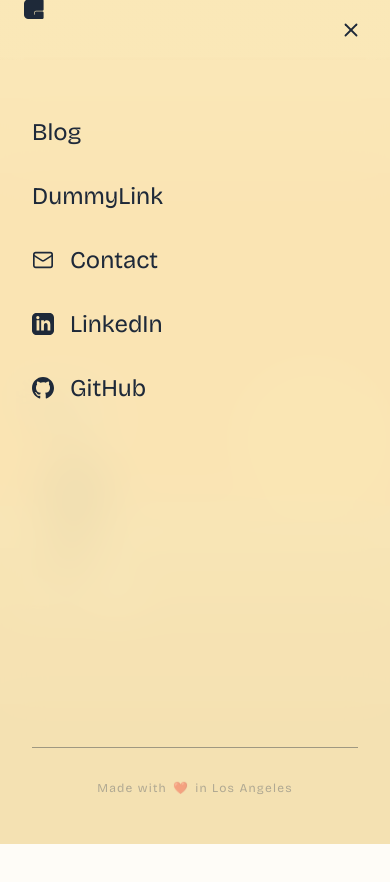
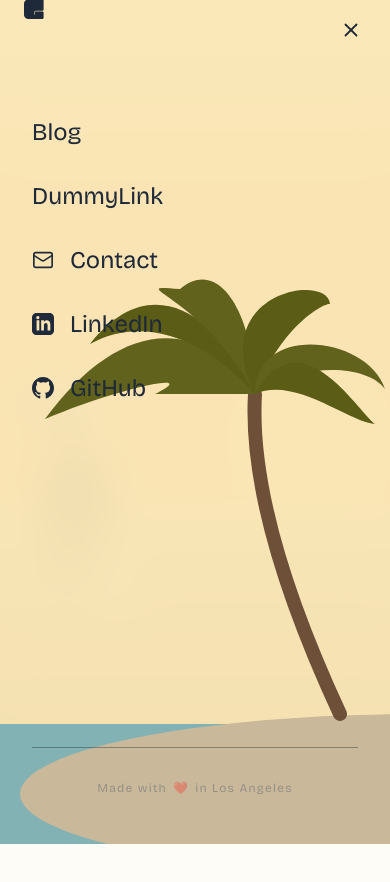
Before and after one commit to pricklywiggles/gustavo.is, a Next.js app: page / in a window 390 px wide. Both pictures are taken after a click on the button "Open menu". Shown: the top 882 px of the page. Built offline with nearby package versions, Linux system fonts and the light colour scheme.

Commit message:
F3: Add palm tree + island graphic to mobile menu
Decorative SVG illustration (palm tree, ellipsoid island, ocean) placed
as an absolute backdrop in the mobile menu overlay, fading in after the
radial bloom animation completes.

```diff
--- a/src/components/header/SiteHeader.tsx
+++ b/src/components/header/SiteHeader.tsx
@@ -121,6 +121,38 @@ function HeartFooter() {
       </motion.span>
       {' '}in Los Angeles
     </motion.p>
+  )
+}
+
+function MobileMenuGraphic() {
+  return (
+    <svg
+      viewBox="0 0 390 800"
+      fill="none"
+      xmlns="http://www.w3.org/2000/svg"
+      aria-hidden="true"
+      className="w-full h-full"
+      preserveAspectRatio="xMidYMax meet"
+    >
+      {/* Ocean — flat, horizon at 15% from bottom, visible left of island */}
+      <rect x="0" y="680" width="390" height="120" fill="oklch(0.73 0.05 200)" />
+      {/* Island — ellipsoid, offset right so ocean shows on left */}
+      <ellipse cx="420" cy="750" rx="400" ry="80" fill="oklch(0.7891 0.0452 81.82)" />
+      {/* Palm trunk — curved, 60% of previous height */}
+      <path
+        d="M 340,670 C 282,545 250,435 255,350"
+        stroke="oklch(0.4572 0.0543 59.52)"
+        strokeWidth="14"
+        strokeLinecap="round"
+      />
+      {/* Palm fronds — wider, elongated, drooping */}
+      <path d="M 255,350 C 195,265 115,280 45,375 C 115,345 205,325 155,350" fill="oklch(0.48 0.09 110)" />
+      <path d="M 255,350 C 210,258 145,230 90,300 C 148,268 210,300 255,350" fill="oklch(0.46 0.09 110)" />
+      <path d="M 255,350 C 200,248 120,240 180,245 C 222,210 255,278 255,350" fill="oklch(0.48 0.09 110)" />
+      <path d="M 255,350 C 205,248 328,228 330,260 C 325,258 280,282 255,350" fill="oklch(0.46 0.09 110)" />
+      <path d="M 255,350 C 255,278 368,292 385,345 C 366,320 302,318 255,350" fill="oklch(0.48 0.09 110)" />
+      <path d="M 255,350 C 300,270 358,368 375,380 C 348,378 295,332 255,350" fill="oklch(0.46 0.09 110)" />
+    </svg>
   )
 }
 
@@ -421,7 +453,7 @@ export function SiteHeader() {
             role="dialog"
             aria-modal="true"
             aria-label="Navigation menu"
-            className="fixed inset-0 z-40 md:hidden flex flex-col px-8 pt-24 pb-12"
+            className="fixed inset-0 z-40 md:hidden flex flex-col px-8 pt-24 pb-12 overflow-hidden"
             style={{
               background: 'oklch(0.9338 0.0650 89.92 / 96%)',
               backdropFilter: 'blur(20px)',
@@ -432,6 +464,17 @@ export function SiteHeader() {
             exit={{ clipPath: 'circle(0% at calc(100% - 34px) 30px)' }}
             transition={{ duration: 0.45, ease: [0.4, 0, 0.15, 1] }}
           >
+            {/* Palm tree graphic — fades in after bloom completes */}
+            <motion.div
+              className="absolute inset-0 pointer-events-none"
+              initial={{ opacity: 0 }}
+              animate={{ opacity: 1 }}
+              exit={{ opacity: 0 }}
+              transition={{ delay: 0.3, duration: 0.4 }}
+            >
+              <MobileMenuGraphic />
+            </motion.div>
+
             <nav id="mobile-nav" ref={mobileNavRef} className="flex flex-col gap-6 mt-4" aria-label="Mobile navigation">
               {NAV_LINKS.map((link) => (
                 <MobileNavLink
```
Also changed, not shown: design-temp/mobile-menu.jpg (added).
